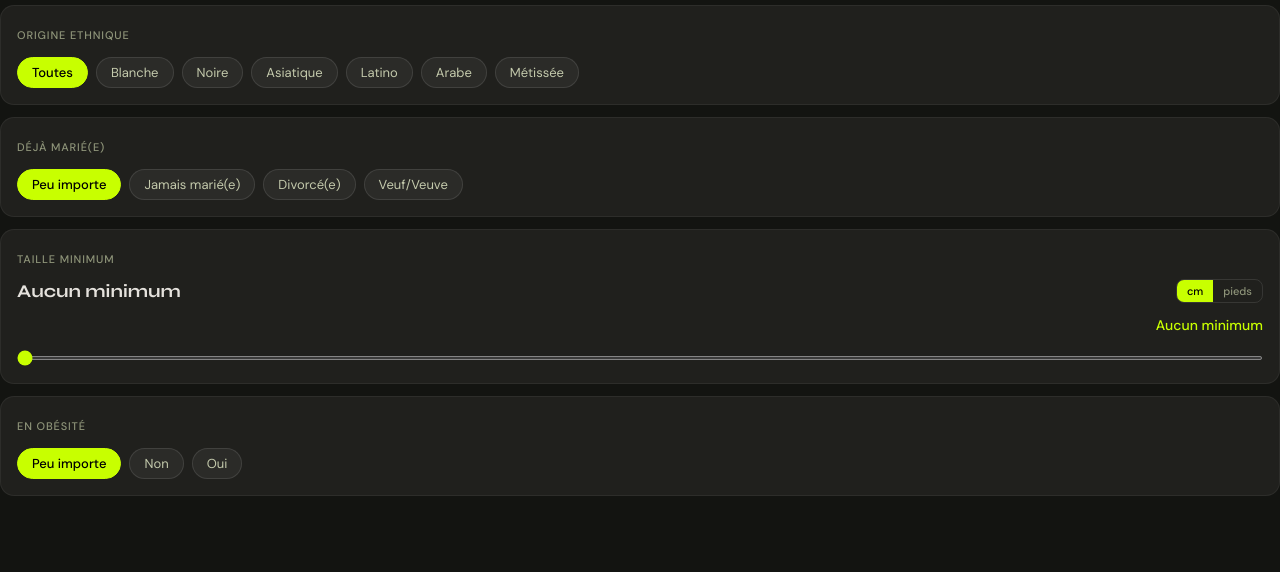
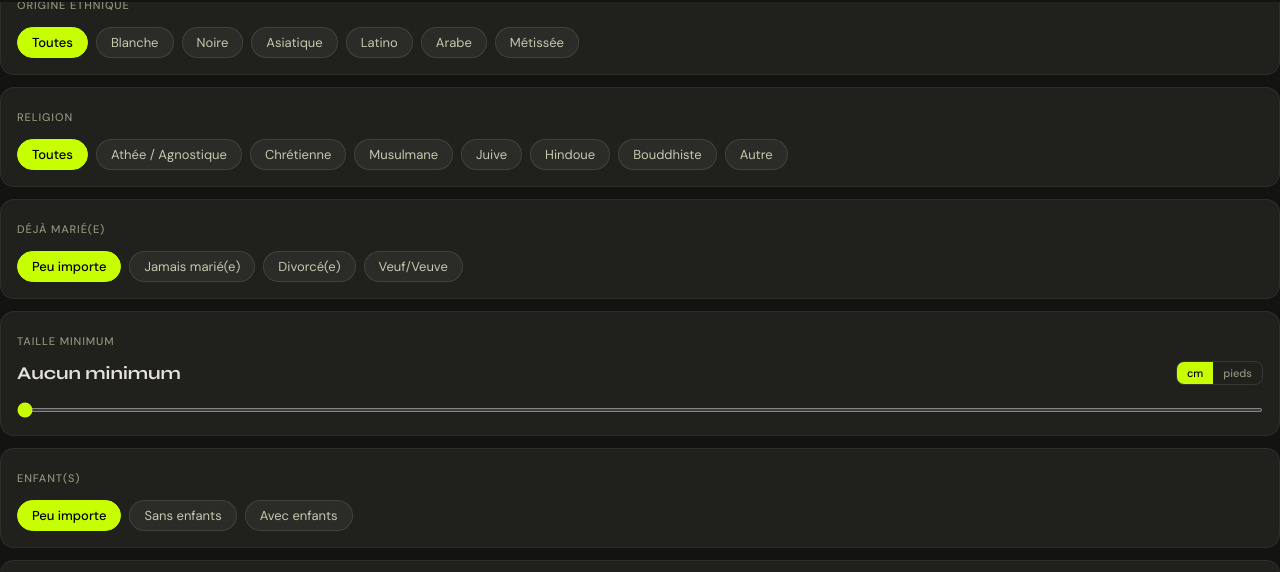
Before and after one commit to pakombi-ops/miroir-stats, a Next.js app: page /app-main in a window 1280 px wide. Shown: the part 798-1370 px from the top of the page. Built offline with nearby package versions, Linux system fonts and the light colour scheme; no server answers; grey boxes are pictures that could not be loaded.

Commit message:
feat: CriteriaPanel mode self + religion + enfants

```diff
--- a/app/app-main/page.tsx
+++ b/app/app-main/page.tsx
@@ -129,7 +129,7 @@ export default function AppMain() {
             </div>
 
             {currentView === 'criteria' && (
-              <CriteriaPanel criteria={searchCriteria} onChange={updateSearchCriteria} accentColor="lime" loading={loadingSearch} />
+              <CriteriaPanel criteria={searchCriteria} onChange={updateSearchCriteria} accentColor="lime" loading={loadingSearch} mode="search"/>
             )}
 
             {currentView === 'result' && (
@@ -164,7 +164,7 @@ export default function AppMain() {
             </div>
 
             {currentView === 'criteria' && (
-              <CriteriaPanel criteria={selfCriteria} onChange={updateSelfCriteria} accentColor="blue" loading={loadingSelf} />
+              <CriteriaPanel criteria={selfCriteria} onChange={updateSelfCriteria} accentColor="blue" loading={loadingSelf} mode="self"/>
             )}
 
             {currentView === 'result' && (
--- a/components/analysis/CriteriaPanel.tsx
+++ b/components/analysis/CriteriaPanel.tsx
@@ -1,5 +1,4 @@
 'use client'
-import { useState } from 'react'
 import { Criteria, getDefaultCriteria } from '@/lib/types'
 
 interface Props {
@@ -7,6 +6,7 @@ interface Props {
   onChange: (id: keyof Criteria, value: any) => void
   accentColor: 'lime' | 'blue'
   loading?: boolean
+  mode?: 'search' | 'self'   // ← nouveau
 }
 
 function ToggleGroup({ options, value, onChange, accent }: { options: string[]; value: string; onChange: (v: string) => void; accent: string }) {
@@ -34,10 +34,12 @@ function SliderField({ label, value, min, max, step, onChange, format, accent }:
 }) {
   return (
     <div style={{ marginTop: '10px' }}>
+      {label && (
         <div style={{ display: 'flex', justifyContent: 'space-between', marginBottom: '6px' }}>
           <span style={{ fontSize: '11px', color: 'var(--on-surface-variant)', textTransform: 'uppercase', letterSpacing: '0.06em' }}>{label}</span>
           <span style={{ fontSize: '14px', fontWeight: 500, color: accent }}>{format(value)}</span>
         </div>
+      )}
       <input type="range" min={min} max={max} step={step} value={value}
         onChange={e => onChange(Number(e.target.value))}
         style={{ width: '100%', accentColor: accent, height: '4px', cursor: 'pointer' }} />
@@ -78,7 +80,9 @@ function Card({ label, isActive, accent, children }: { label: string; isActive:
   )
 }
 
-export default function CriteriaPanel({ criteria, onChange, accentColor, loading }: Props) {
+const RELIGIONS = ['Toutes', 'Athée / Agnostique', 'Chrétienne', 'Musulmane', 'Juive', 'Hindoue', 'Bouddhiste', 'Autre']
+
+export default function CriteriaPanel({ criteria, onChange, accentColor, loading, mode = 'search' }: Props) {
   const def = getDefaultCriteria()
   const accent = accentColor === 'lime' ? '#C8FF00' : '#74d1ff'
   const set = (key: keyof Criteria, value: any) => onChange(key, value)
@@ -87,12 +91,12 @@ export default function CriteriaPanel({ criteria, onChange, accentColor, loading
   const revenuStep = criteria.revenuType === 'mensuel' ? 500 : 6000
 
   const formatRevenu = (v: number) => {
-    if (v === 0) return 'Aucun minimum'
+    if (v === 0) return mode === 'self' ? '0 €' : 'Aucun minimum'
     return `${v.toLocaleString()} € / ${criteria.revenuType === 'mensuel' ? 'mois' : 'an'}`
   }
 
   const formatTaille = (v: number) => {
-    if (v === 0) return 'Aucun minimum'
+    if (v === 0) return mode === 'self' ? '0 cm' : 'Aucun minimum'
     if (criteria.tailleUnit === 'cm') return `${v} cm`
     const feet = Math.floor(v / 30.48)
     const inches = Math.round((v / 30.48 - feet) * 12)
@@ -112,7 +116,8 @@ export default function CriteriaPanel({ criteria, onChange, accentColor, loading
         />
       </Card>
 
-      {/* Âge */}
+      {/* Âge — fourchette en mode search, slider unique en mode self */}
+      {mode === 'search' ? (
         <Card label="Tranche d'âge" isActive={criteria.ageMin !== def.ageMin || criteria.ageMax !== def.ageMax} accent={accent}>
           <div style={{ fontSize: '20px', fontFamily: 'Syne, sans-serif', fontWeight: 700, color: 'var(--on-surface)', marginTop: '8px' }}>
             {criteria.ageMin} – {criteria.ageMax} ans
@@ -122,8 +127,18 @@ export default function CriteriaPanel({ criteria, onChange, accentColor, loading
           <SliderField label="Âge maximum" value={criteria.ageMax} min={criteria.ageMin + 1} max={80} step={1}
             onChange={v => set('ageMax', v)} format={v => `${v} ans`} accent={accent} />
         </Card>
+      ) : (
+        <Card label="Âge" isActive={criteria.age !== def.age} accent={accent}>
+          <div style={{ fontSize: '28px', fontFamily: 'Syne, sans-serif', fontWeight: 700, color: accent, marginTop: '8px' }}>
+            {criteria.age} ans
+          </div>
+          <SliderField label="" value={criteria.age} min={18} max={80} step={1}
+            onChange={v => set('age', v)} format={v => `${v} ans`} accent={accent} />
+        </Card>
+      )}
 
       {/* Revenu */}
+      {mode === 'search' ? (
         <Card label="Revenu minimum" isActive={criteria.revenuMin > 0} accent={accent}>
           <div style={{ display: 'flex', justifyContent: 'space-between', alignItems: 'center', marginTop: '8px' }}>
             <span style={{ fontSize: '18px', fontFamily: 'Syne, sans-serif', fontWeight: 700, color: 'var(--on-surface)' }}>
@@ -139,6 +154,23 @@ export default function CriteriaPanel({ criteria, onChange, accentColor, loading
           <SliderField label="" value={Math.min(criteria.revenuMin, revenuMax)} min={0} max={revenuMax} step={revenuStep}
             onChange={v => set('revenuMin', v)} format={formatRevenu} accent={accent} />
         </Card>
+      ) : (
+        <Card label="Revenu" isActive={criteria.revenu > 0} accent={accent}>
+          <div style={{ display: 'flex', justifyContent: 'space-between', alignItems: 'center', marginTop: '8px' }}>
+            <span style={{ fontSize: '18px', fontFamily: 'Syne, sans-serif', fontWeight: 700, color: accent }}>
+              {formatRevenu(criteria.revenu)}
+            </span>
+            <MiniToggle
+              options={[{ label: '/mois', value: 'mensuel' }, { label: '/an', value: 'annuel' }]}
+              value={criteria.revenuType}
+              onChange={v => set('revenuType', v)}
+              accent={accent}
+            />
+          </div>
+          <SliderField label="" value={Math.min(criteria.revenu, revenuMax)} min={0} max={revenuMax} step={revenuStep}
+            onChange={v => set('revenu', v)} format={formatRevenu} accent={accent} />
+        </Card>
+      )}
 
       {/* Zone */}
       <Card label="Zone géographique" isActive={criteria.zone !== def.zone} accent={accent}>
@@ -160,7 +192,18 @@ export default function CriteriaPanel({ criteria, onChange, accentColor, loading
         />
       </Card>
 
-      {/* Marital */}
+      {/* Religion — dans les deux modes */}
+      <Card label="Religion" isActive={criteria.religion !== def.religion} accent={accent}>
+        <ToggleGroup
+          options={RELIGIONS}
+          value={criteria.religion}
+          onChange={v => set('religion', v)}
+          accent={accent}
+        />
+      </Card>
+
+      {/* Marital — seulement en mode search */}
+      {mode === 'search' && (
         <Card label="Déjà marié(e)" isActive={criteria.dejaMarie !== def.dejaMarie} accent={accent}>
           <ToggleGroup
             options={['Peu importe', 'Jamais marié(e)', 'Divorcé(e)', 'Veuf/Veuve']}
@@ -169,8 +212,10 @@ export default function CriteriaPanel({ criteria, onChange, accentColor, loading
             accent={accent}
           />
         </Card>
+      )}
 
       {/* Taille */}
+      {mode === 'search' ? (
         <Card label="Taille minimum" isActive={criteria.tailleMin > 0} accent={accent}>
           <div style={{ display: 'flex', justifyContent: 'space-between', alignItems: 'center', marginTop: '8px' }}>
             <span style={{ fontSize: '18px', fontFamily: 'Syne, sans-serif', fontWeight: 700, color: 'var(--on-surface)' }}>
@@ -186,6 +231,33 @@ export default function CriteriaPanel({ criteria, onChange, accentColor, loading
           <SliderField label="" value={criteria.tailleMin} min={0} max={220} step={1}
             onChange={v => set('tailleMin', v)} format={formatTaille} accent={accent} />
         </Card>
+      ) : (
+        <Card label="Taille" isActive={criteria.taille !== def.taille} accent={accent}>
+          <div style={{ display: 'flex', justifyContent: 'space-between', alignItems: 'center', marginTop: '8px' }}>
+            <span style={{ fontSize: '28px', fontFamily: 'Syne, sans-serif', fontWeight: 700, color: accent }}>
+              {formatTaille(criteria.taille)}
+            </span>
+            <MiniToggle
+              options={[{ label: 'cm', value: 'cm' }, { label: 'pieds', value: 'pieds' }]}
+              value={criteria.tailleUnit}
+              onChange={v => set('tailleUnit', v)}
+              accent={accent}
+            />
+          </div>
+          <SliderField label="" value={criteria.taille} min={140} max={220} step={1}
+            onChange={v => set('taille', v)} format={formatTaille} accent={accent} />
+        </Card>
+      )}
+
+      {/* Enfants — dans les deux modes */}
+      <Card label="Enfant(s)" isActive={criteria.enfants !== def.enfants} accent={accent}>
+        <ToggleGroup
+          options={mode === 'search' ? ['Peu importe', 'Sans enfants', 'Avec enfants'] : ['Non', 'Oui']}
+          value={criteria.enfants}
+          onChange={v => set('enfants', v)}
+          accent={accent}
+        />
+      </Card>
 
       {/* Obésité */}
       <Card label="En obésité" isActive={criteria.obesite !== def.obesite} accent={accent}>
--- a/lib/types.ts
+++ b/lib/types.ts
@@ -2,14 +2,19 @@ export interface Criteria {
   genre: string
   ageMin: number
   ageMax: number
+  age: number              // ← pour "Je suis"
   revenuMin: number
+  revenu: number           // ← pour "Je suis"
   revenuType: 'mensuel' | 'annuel'
   zone: string
   ethnie: string
   dejaMarie: string
   tailleMin: number
+  taille: number           // ← pour "Je suis"
   tailleUnit: 'cm' | 'pieds'
   obesite: string
+  enfants: string          // ← nouveau
+  religion: string         // ← nouveau
 }
 
 export interface AnalysisResult {
@@ -32,14 +37,19 @@ export function getDefaultCriteria(): Criteria {
     genre: 'Tous',
     ageMin: 18,
     ageMax: 80,
+    age: 30,
     revenuMin: 0,
+    revenu: 0,
     revenuType: 'mensuel',
     zone: 'Monde entier',
     ethnie: 'Toutes',
     dejaMarie: 'Peu importe',
     tailleMin: 0,
+    taille: 170,
     tailleUnit: 'cm',
     obesite: 'Peu importe',
+    enfants: 'Peu importe',
+    religion: 'Toutes',
   }
 }
 
@@ -49,13 +59,19 @@ export function getActiveCriteria(criteria: Criteria): string[] {
   if (criteria.genre !== def.genre) active.push(`- Genre : ${criteria.genre}`)
   if (criteria.ageMin !== def.ageMin || criteria.ageMax !== def.ageMax)
     active.push(`- Âge : ${criteria.ageMin} - ${criteria.ageMax} ans`)
+  if (criteria.age !== def.age) active.push(`- Âge : ${criteria.age} ans`)
   if (criteria.revenuMin > 0)
     active.push(`- Revenu min : ${criteria.revenuMin.toLocaleString()} € / ${criteria.revenuType === 'mensuel' ? 'mois' : 'an'}`)
+  if (criteria.revenu > 0)
+    active.push(`- Revenu : ${criteria.revenu.toLocaleString()} € / ${criteria.revenuType === 'mensuel' ? 'mois' : 'an'}`)
   if (criteria.zone !== def.zone) active.push(`- Zone : ${criteria.zone}`)
   if (criteria.ethnie !== def.ethnie) active.push(`- Origine : ${criteria.ethnie}`)
   if (criteria.dejaMarie !== def.dejaMarie) active.push(`- Marital : ${criteria.dejaMarie}`)
   if (criteria.tailleMin > 0) active.push(`- Taille min : ${criteria.tailleMin} ${criteria.tailleUnit}`)
+  if (criteria.taille !== def.taille) active.push(`- Taille : ${criteria.taille} cm`)
   if (criteria.obesite !== def.obesite) active.push(`- Obésité : ${criteria.obesite}`)
+  if (criteria.enfants !== def.enfants) active.push(`- Enfants : ${criteria.enfants}`)
+  if (criteria.religion !== def.religion) active.push(`- Religion : ${criteria.religion}`)
   return active
 }
 
```
Lines whose indentation alone changed are shown as unchanged.
